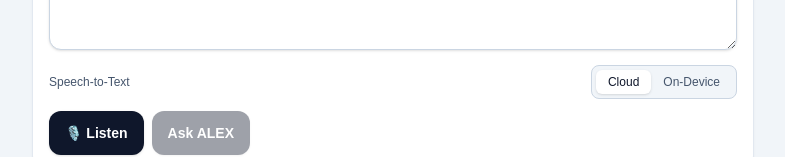
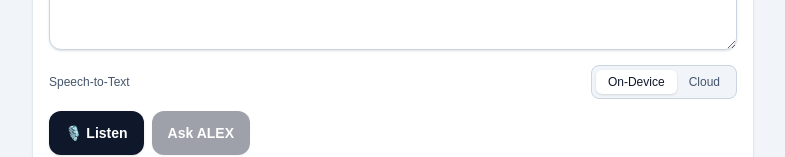
Before and after one commit to davidcthornton/alex-nextjs-vercel, a Next.js app: page / in a window 1280 px wide. Shown: the part 144-301 px from the top of the page, without its empty margins (247-1032 px from the left). Built offline with nearby package versions, Linux system fonts and the light colour scheme.

Commit message:
ui change

```diff
--- a/app/page.tsx
+++ b/app/page.tsx
@@ -27,7 +27,7 @@
   ] as const;
 
 
-  const [sttMode, setSttMode] = useState<"device" | "cloud">("cloud");
+  const [sttMode, setSttMode] = useState<"device" | "cloud">("device");
   const speechRecRef = useRef<any>(null);
   const finalTranscriptRef = useRef<string>("");
   const [deviceSupported, setDeviceSupported] = useState(false);
@@ -460,33 +460,39 @@
             </span>
 
             <div className="inline-flex rounded-lg border border-slate-300 bg-slate-100 p-1">
-              <button
-                type="button"
-                onClick={() => setSttMode("cloud")}
-                className={`px-3 py-1 text-xs font-medium rounded-md transition
-        ${sttMode === "cloud"
-                    ? "bg-white text-slate-900 shadow-sm"
-                    : "text-slate-600 hover:text-slate-900"
-                  }`}
-              >
-                Cloud
-              </button>
 
+              {/* On-Device FIRST (left side) */}
               <button
                 type="button"
                 onClick={() => deviceSupported && setSttMode("device")}
                 disabled={!deviceSupported}
                 className={`px-3 py-1 text-xs font-medium rounded-md transition
-        ${sttMode === "device"
+      ${sttMode === "device"
                     ? "bg-white text-slate-900 shadow-sm"
                     : "text-slate-600 hover:text-slate-900"
                   }
-        ${!deviceSupported ? "opacity-40 cursor-not-allowed" : ""}
-      `}
+      ${!deviceSupported ? "opacity-40 cursor-not-allowed" : ""}
+    `}
               >
                 On-Device
               </button>
+
+              {/* Cloud SECOND (right side) */}
+              <button
+                type="button"
+                onClick={() => setSttMode("cloud")}
+                className={`px-3 py-1 text-xs font-medium rounded-md transition
+      ${sttMode === "cloud"
+                    ? "bg-white text-slate-900 shadow-sm"
+                    : "text-slate-600 hover:text-slate-900"
+                  }
+    `}
+              >
+                Cloud
+              </button>
+
             </div>
+
           </div>
 
 
```
